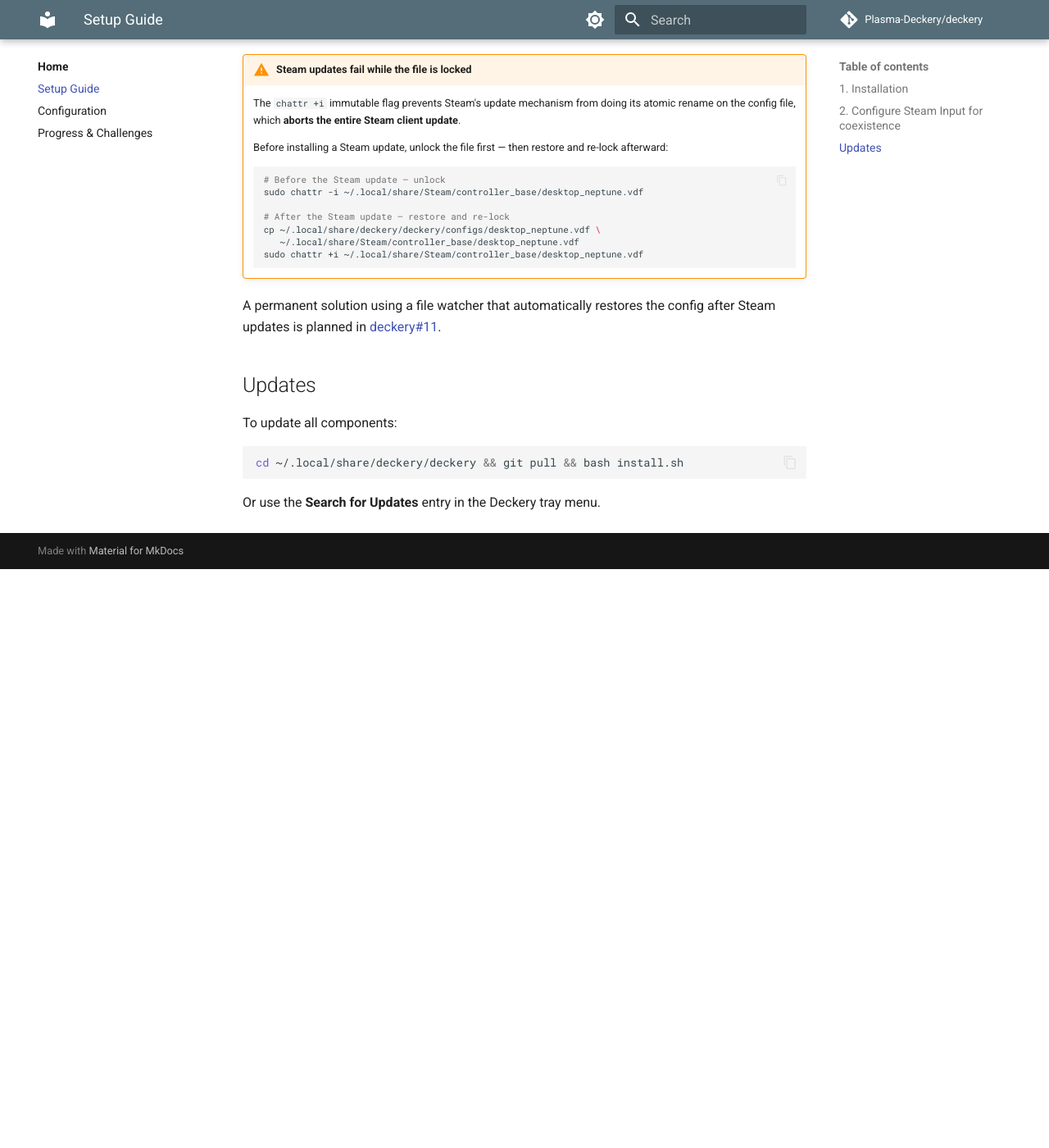
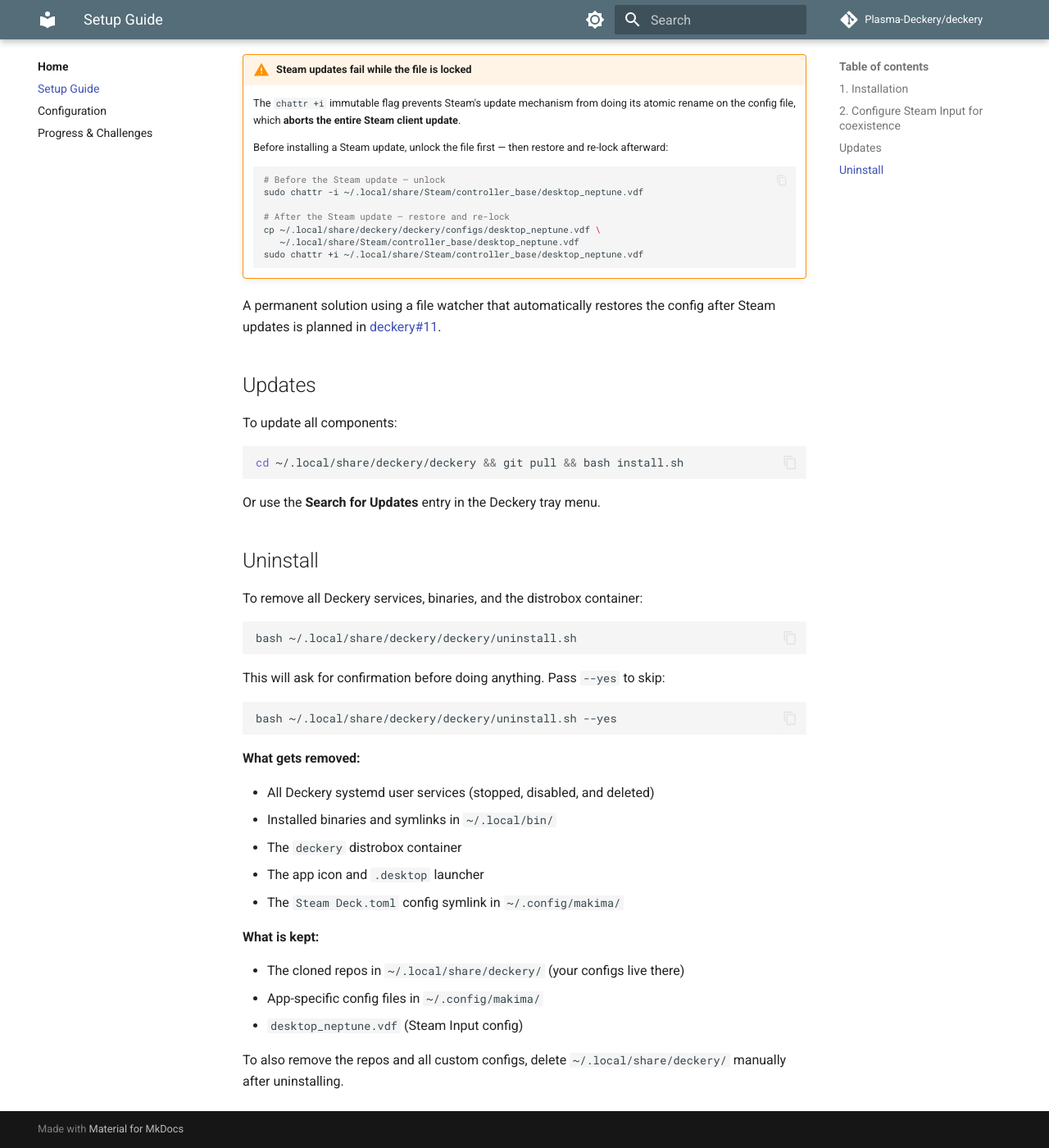
Before and after one commit to Plasma-Deckery/deckery, an MkDocs documentation site: the page built from docs/setup-guide.md, in a window 1280 px wide and 1400 px high, scrolled down 1486 px. Shown: the whole window at 82% size. Built offline with MkDocs 1.6.1 and Material for MkDocs 9.7.7, drawn with Linux system fonts in a browser that asks for light colours; comment, search, counter and statistics services are not loaded; before the commit the page ends 2180 px from its top, so only the background shows below that.

Commit message:
docs: add uninstall section and evdev fork entry
- setup-guide.md: new Uninstall section with command, what's removed/kept
- projects/index.md: new evdev fork entry under Forked Third-Party Tools,
  noting it's temporary until upstream crates.io release includes the back
  paddle keycodes

````diff
--- a/docs/setup-guide.md
+++ b/docs/setup-guide.md
@@ -83,3 +83,33 @@
 ```
 
 Or use the **Search for Updates** entry in the Deckery tray menu.
+
+## Uninstall
+
+To remove all Deckery services, binaries, and the distrobox container:
+
+```bash
+bash ~/.local/share/deckery/deckery/uninstall.sh
+```
+
+This will ask for confirmation before doing anything. Pass `--yes` to skip:
+
+```bash
+bash ~/.local/share/deckery/deckery/uninstall.sh --yes
+```
+
+**What gets removed:**
+
+- All Deckery systemd user services (stopped, disabled, and deleted)
+- Installed binaries and symlinks in `~/.local/bin/`
+- The `deckery` distrobox container
+- The app icon and `.desktop` launcher
+- The `Steam Deck.toml` config symlink in `~/.config/makima/`
+
+**What is kept:**
+
+- The cloned repos in `~/.local/share/deckery/` (your configs live there)
+- App-specific config files in `~/.config/makima/`
+- `desktop_neptune.vdf` (Steam Input config)
+
+To also remove the repos and all custom configs, delete `~/.local/share/deckery/` manually after uninstalling.
````
Also changed, not shown: docs/projects/index.md (+15 -0 lines).
